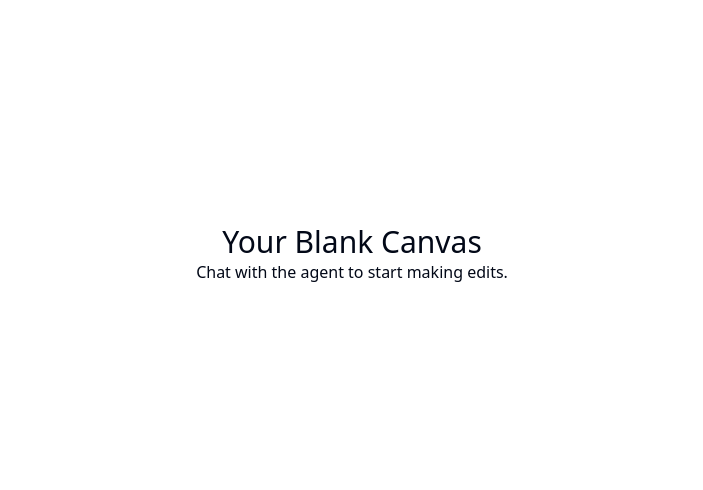
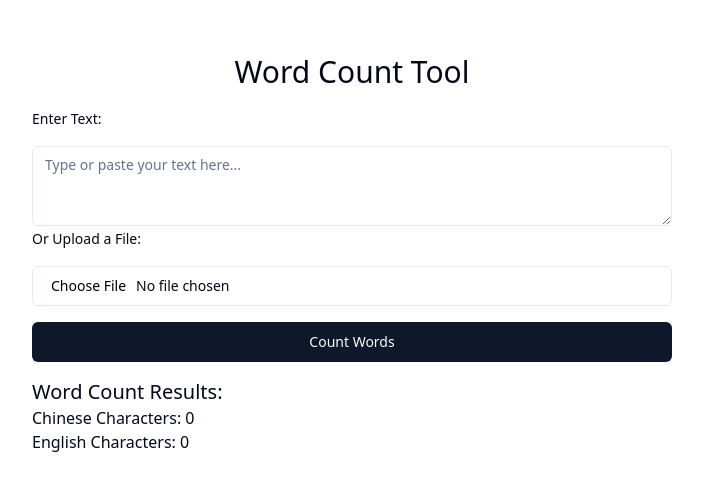
Before and after one commit to GPT-Engineer-App/text-counter, a React (Vite) app: page / in a window 1280 px wide. Shown: the part 146-636 px from the top of the page, without its empty margins (288-991 px from the left). Built offline with nearby package versions, Linux system fonts and the light colour scheme.

Commit message:
Implemented a simple user interface with an input box for text and an option to upload a file. Added functionality to count the number of Chinese and English characters in the input text or uploaded file, excluding punctuation marks. Displayed the word count results on the page.

```diff
--- a/src/pages/Index.jsx
+++ b/src/pages/Index.jsx
@@ -1,14 +1,68 @@
-// Update this page (the content is just a fallback if you fail and example)
+import React, { useState } from "react";
+import { Button } from "@/components/ui/button";
+import { Input } from "@/components/ui/input";
+import { Textarea } from "@/components/ui/textarea";
+import { Label } from "@/components/ui/label";
 
 const Index = () => {
+  const [text, setText] = useState("");
+  const [file, setFile] = useState(null);
+  const [wordCount, setWordCount] = useState({ chinese: 0, english: 0 });
+
+  const handleTextChange = (e) => {
+    setText(e.target.value);
+  };
+
+  const handleFileChange = (e) => {
+    const file = e.target.files[0];
+    setFile(file);
+    const reader = new FileReader();
+    reader.onload = (event) => {
+      setText(event.target.result);
+    };
+    reader.readAsText(file);
+  };
+
+  const countWords = (inputText) => {
+    const chineseChars = inputText.match(/[\u4e00-\u9fff]/g) || [];
+    const englishChars = inputText.match(/[a-zA-Z]/g) || [];
+    setWordCount({
+      chinese: chineseChars.length,
+      english: englishChars.length,
+    });
+  };
+
+  const handleCountWords = () => {
+    countWords(text);
+  };
+
   return (
-    <div className="h-screen w-screen flex items-center justify-center">
-      {/* Update with components here - default to put new layout sections as separate components in the components folder, and import them here */}
-      <div>
-        <h1 className="text-3xl text-center">Your Blank Canvas</h1>
-        <p className="text-center">
-          Chat with the agent to start making edits.
-        </p>
+    <div className="h-screen w-screen flex flex-col items-center justify-center space-y-4">
+      <h1 className="text-3xl text-center">Word Count Tool</h1>
+      <div className="w-1/2 space-y-4">
+        <Label htmlFor="text-input">Enter Text:</Label>
+        <Textarea
+          id="text-input"
+          value={text}
+          onChange={handleTextChange}
+          placeholder="Type or paste your text here..."
+          className="w-full"
+        />
+        <Label htmlFor="file-input">Or Upload a File:</Label>
+        <Input
+          id="file-input"
+          type="file"
+          onChange={handleFileChange}
+          className="w-full"
+        />
+        <Button onClick={handleCountWords} className="w-full mt-4">
+          Count Words
+        </Button>
+        <div className="mt-4">
+          <h2 className="text-xl">Word Count Results:</h2>
+          <p>Chinese Characters: {wordCount.chinese}</p>
+          <p>English Characters: {wordCount.english}</p>
+        </div>
       </div>
     </div>
   );
```
